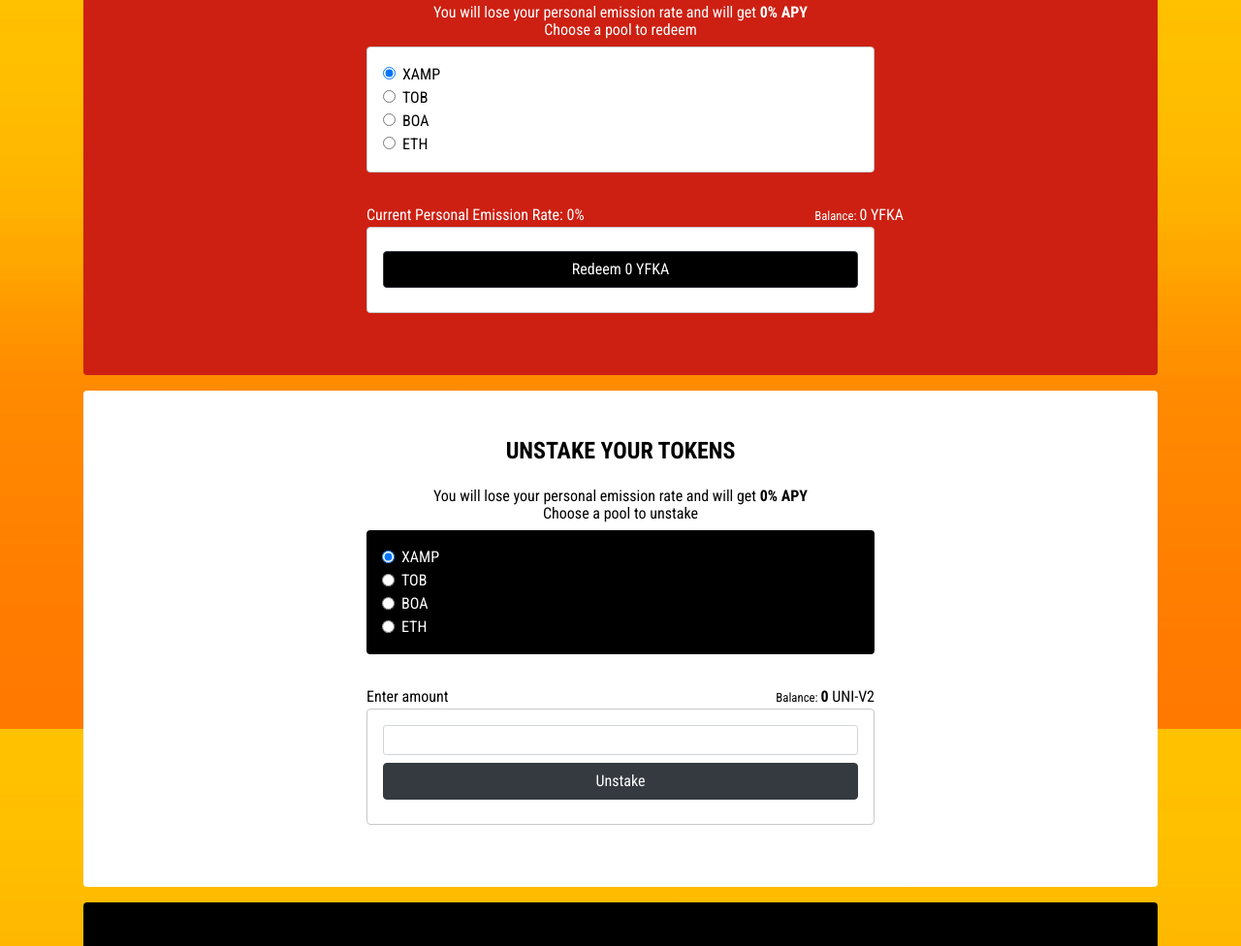
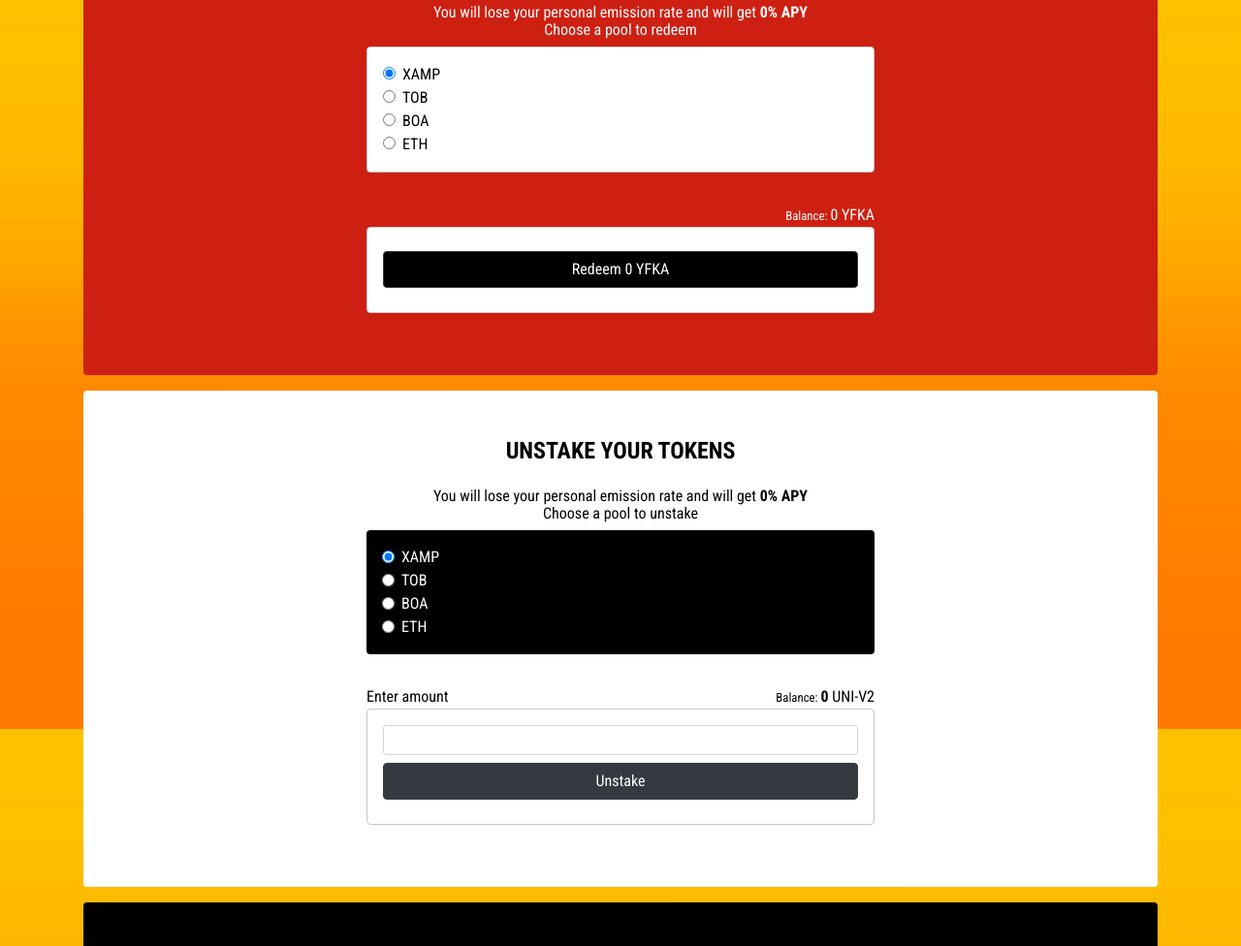
Before and after one commit to Burn-The-State/burnthestate.com, a plain HTML site: page index.html in a window 1280 px wide. Shown: the part 3248-4224 px from the top of the page at 97% size. Drawn offline with nearby package versions, Linux system fonts and the light colour scheme; a script that the page names is missing.

Commit message:
Update index.html

```diff
--- a/index.html
+++ b/index.html
@@ -298,12 +298,8 @@
         <!-- right -->
         <div class="col-lg-6 m-3">
           <div class="row">
-            <div class="col text-left" style="opacity: 100;">
-              Current Personal Emission Rate: <span id="personal-emission">0</span>%</div>
-              <div class="col text-right"><strong><small>Balance: </small></strong> <span id="redeem-amount">0</span> YFKA</div>
-            <div class="row">
-
-            </div>
+            <!--<div class="col text-left" style="opacity: 100;">Current Personal Emission Rate: <span id="personal-emission">0</span>%</div>-->
+            <div class="col text-right"><strong><small>Balance: </small></strong> <span id="redeem-amount">0</span> YFKA</div>
           </div>
           <div id="w-block" class="col border border-dark rounded p-3">
             <!-- <input class="form-control form-control-sm" type="text" placeholder="" data-container="body" data-toggle="popover" data-placement="right" data-content="WARNING - If you Redeem, you will lose your locked personal emission rate" data-original-title="" title=""> -->
```
